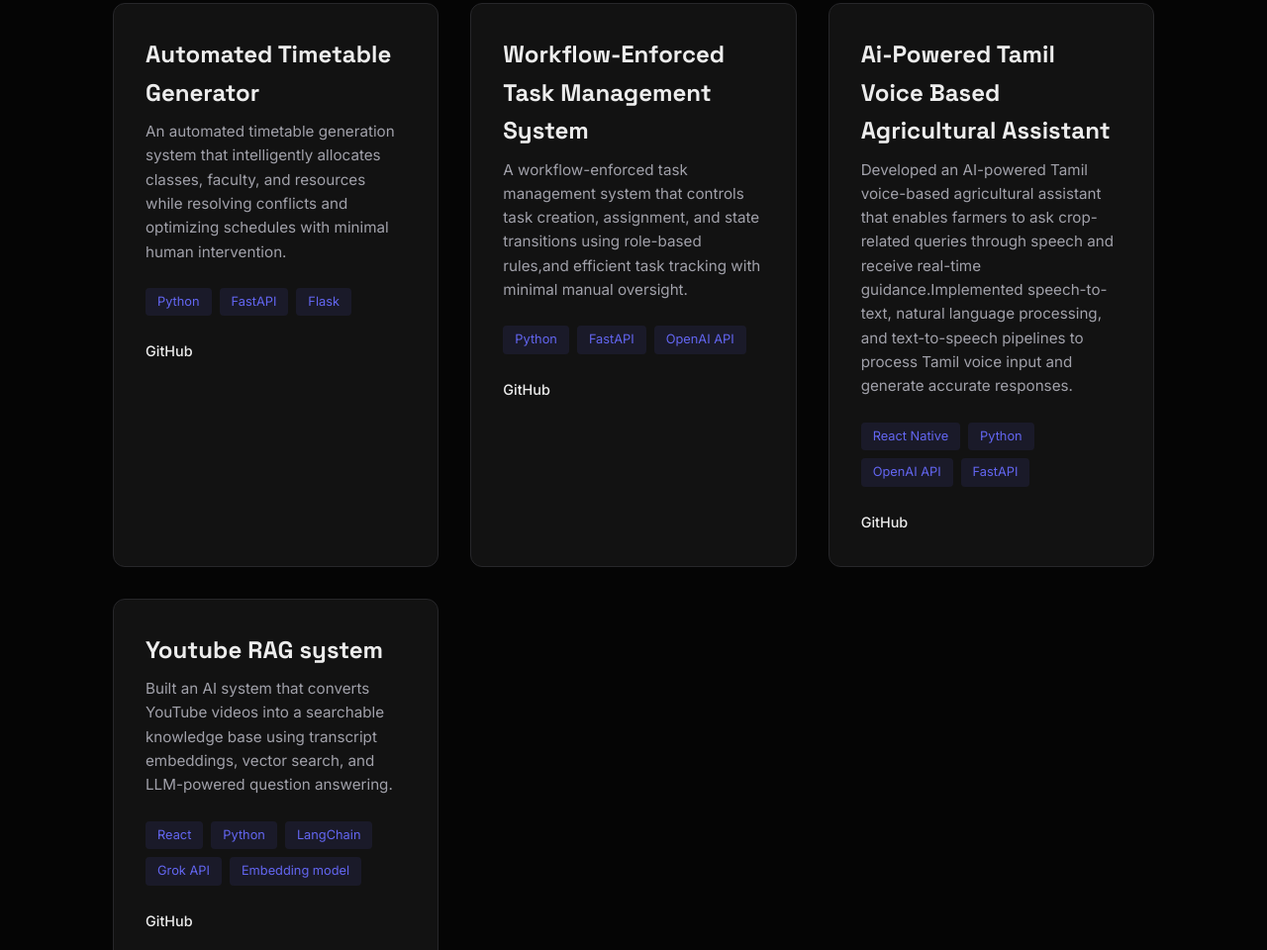
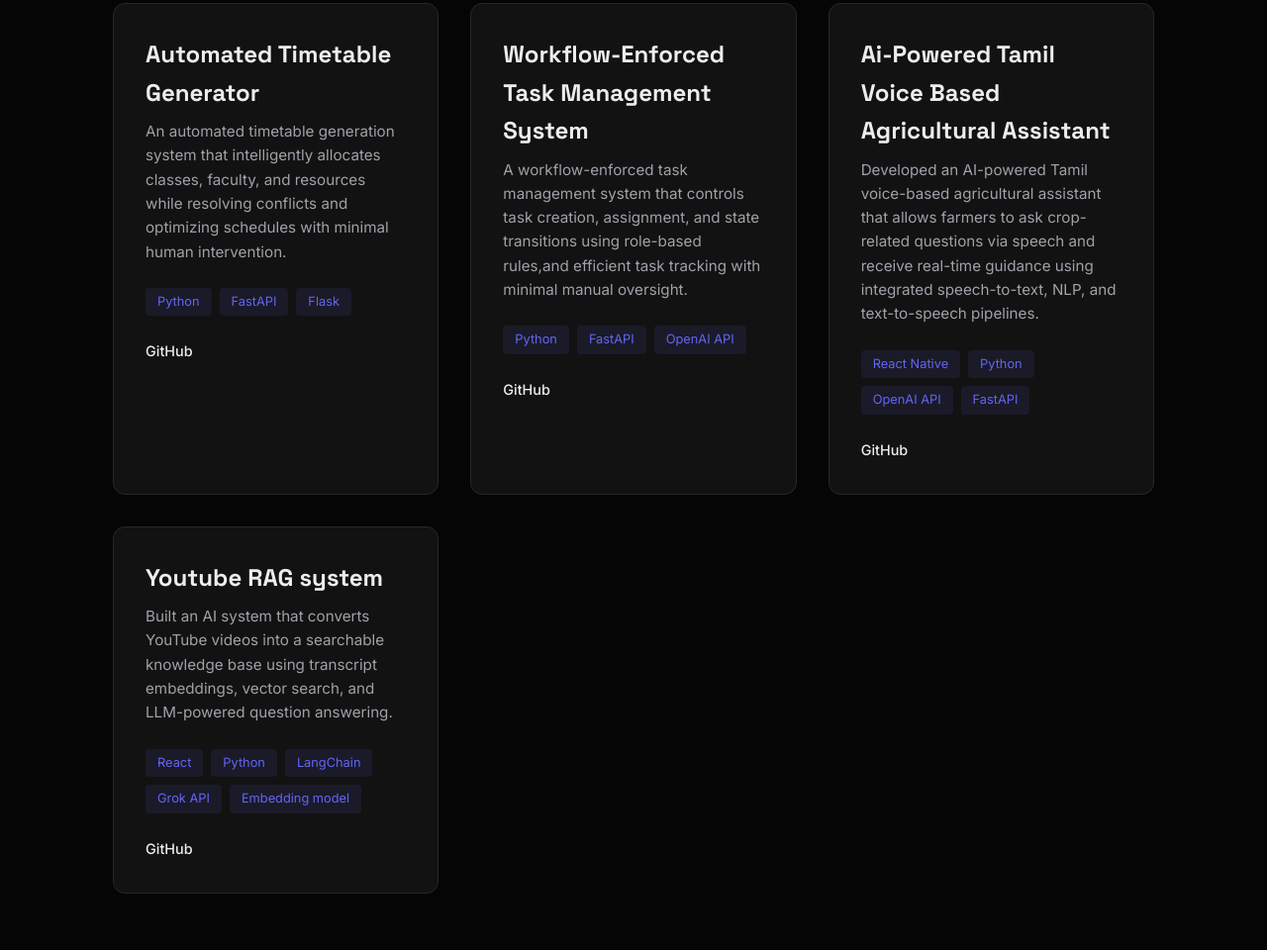
Before and after one commit to Mathi8843/Portfolio-final, a website built with Vite: page index.html in a window 1280 px wide. Shown: the part 1637-2597 px from the top of the page at 99% size. Built offline with nearby package versions, Linux system fonts and the light colour scheme.

Commit message:
Updation of project section

```diff
--- a/index.html
+++ b/index.html
@@ -157,11 +157,9 @@
           <article class="project-card">
             <div class="project-content">
               <h3 class="project-title">Ai-Powered Tamil Voice Based Agricultural Assistant</h3>
-              <p class="project-desc">Developed an AI-powered Tamil voice-based agricultural assistant that enables
-                farmers to ask crop-related queries through speech and
-                receive real-time guidance.Implemented speech-to-text, natural language processing, and text-to-speech
-                pipelines to process Tamil voice input and
-                generate accurate responses.</p>
+              <p class="project-desc">Developed an AI-powered Tamil voice-based agricultural assistant that allows
+                farmers to ask crop-related questions via speech and receive real-time guidance using integrated
+                speech-to-text, NLP, and text-to-speech pipelines.</p>
               <div class="project-tech">
                 <span>React Native</span>
                 <span>Python</span>
```
